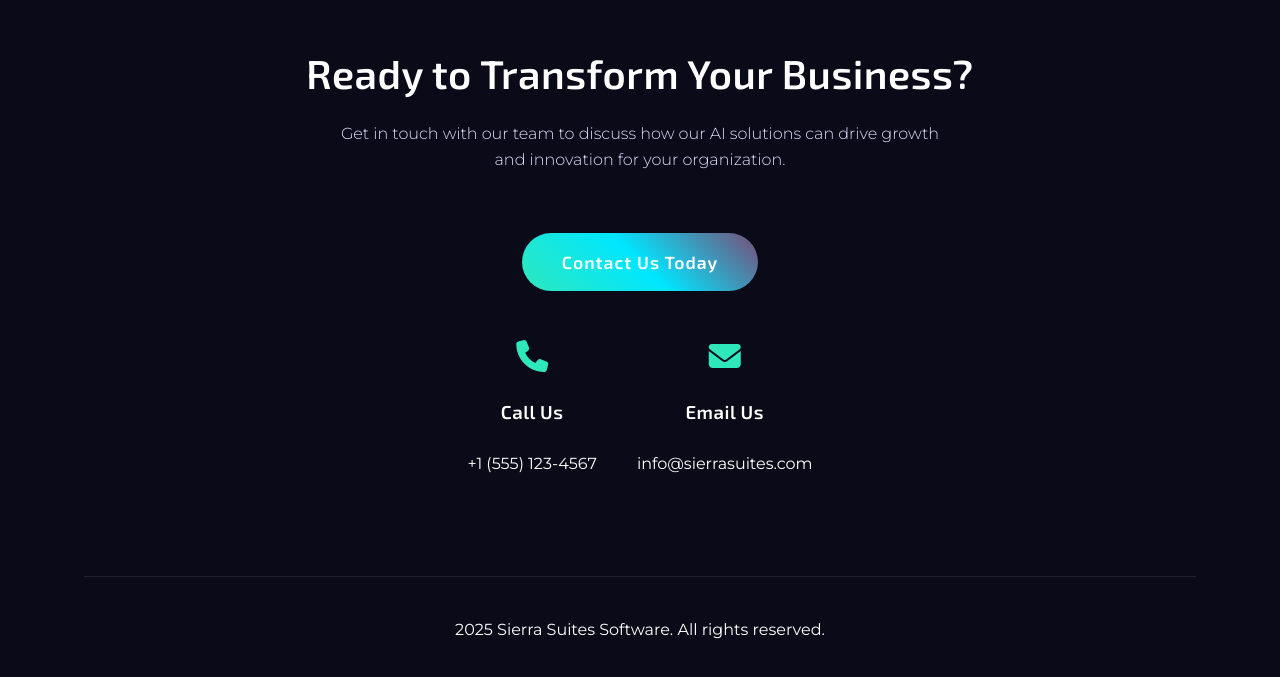
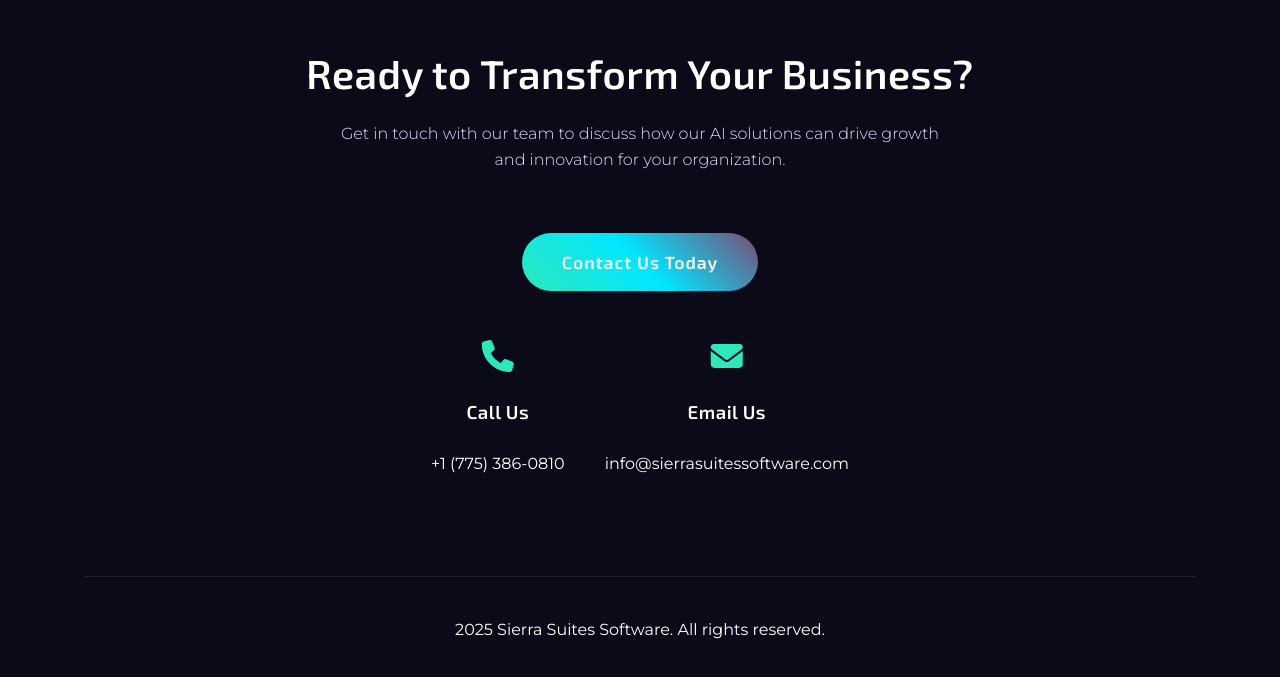
Before and after one commit to luckyask/ai, a plain HTML site: page advantages.html in a window 1280 px wide. Shown: the part 5215-5892 px from the top of the page. Drawn offline with Linux system fonts and the light colour scheme.

Commit message:
Update advantages.html

```diff
--- a/advantages.html
+++ b/advantages.html
@@ -640,7 +640,7 @@
                             <i class="fas fa-phone"></i>
                         </div>
                         <h3>Call Us</h3>
-                        <p>+1 (555) 123-4567</p>
+                        <p>+1 (775) 386-0810</p>
                     </div>
 
                     <div class="contact-method">
@@ -648,7 +648,7 @@
                             <i class="fas fa-envelope"></i>
                         </div>
                         <h3>Email Us</h3>
-                        <p>info@sierrasuites.com</p>
+                        <p>info@sierrasuitessoftware.com</p>
                     </div>
                 </div>
             </div>
```
